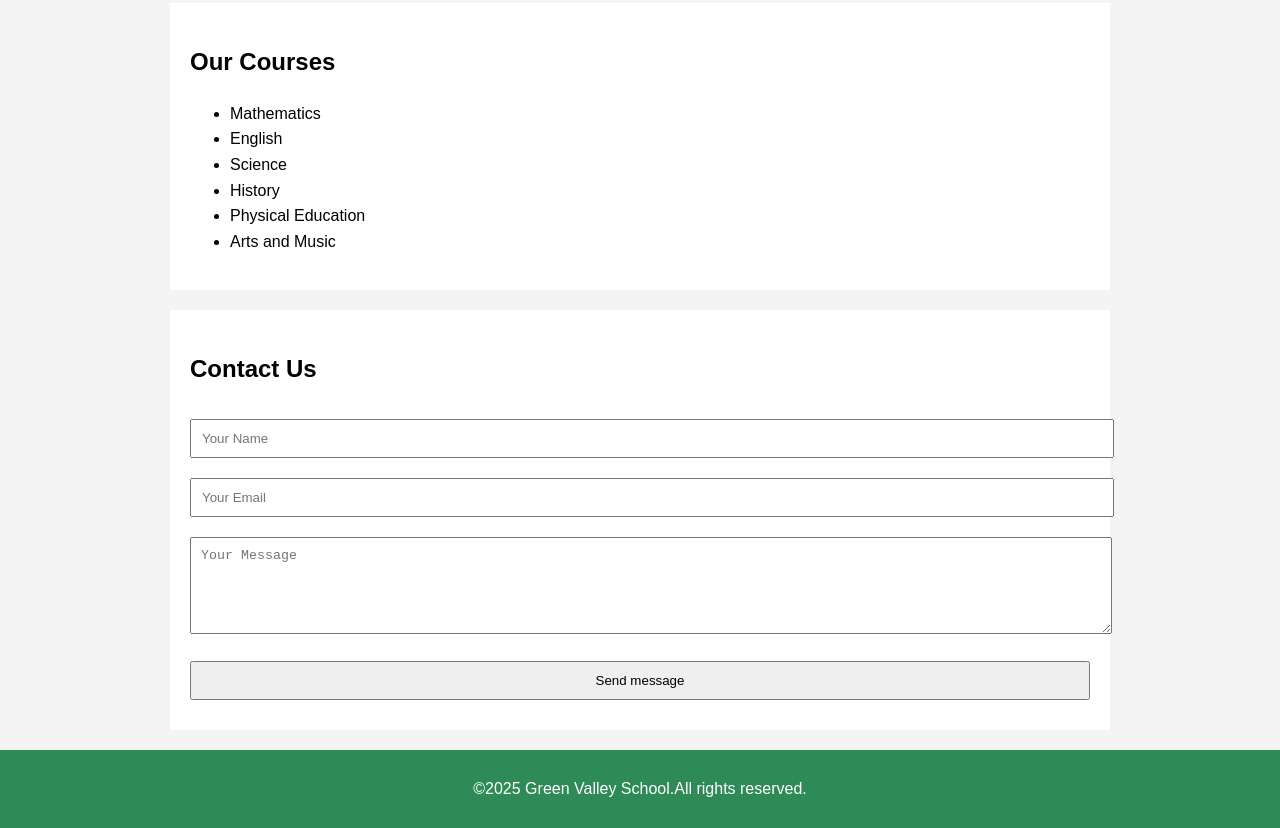
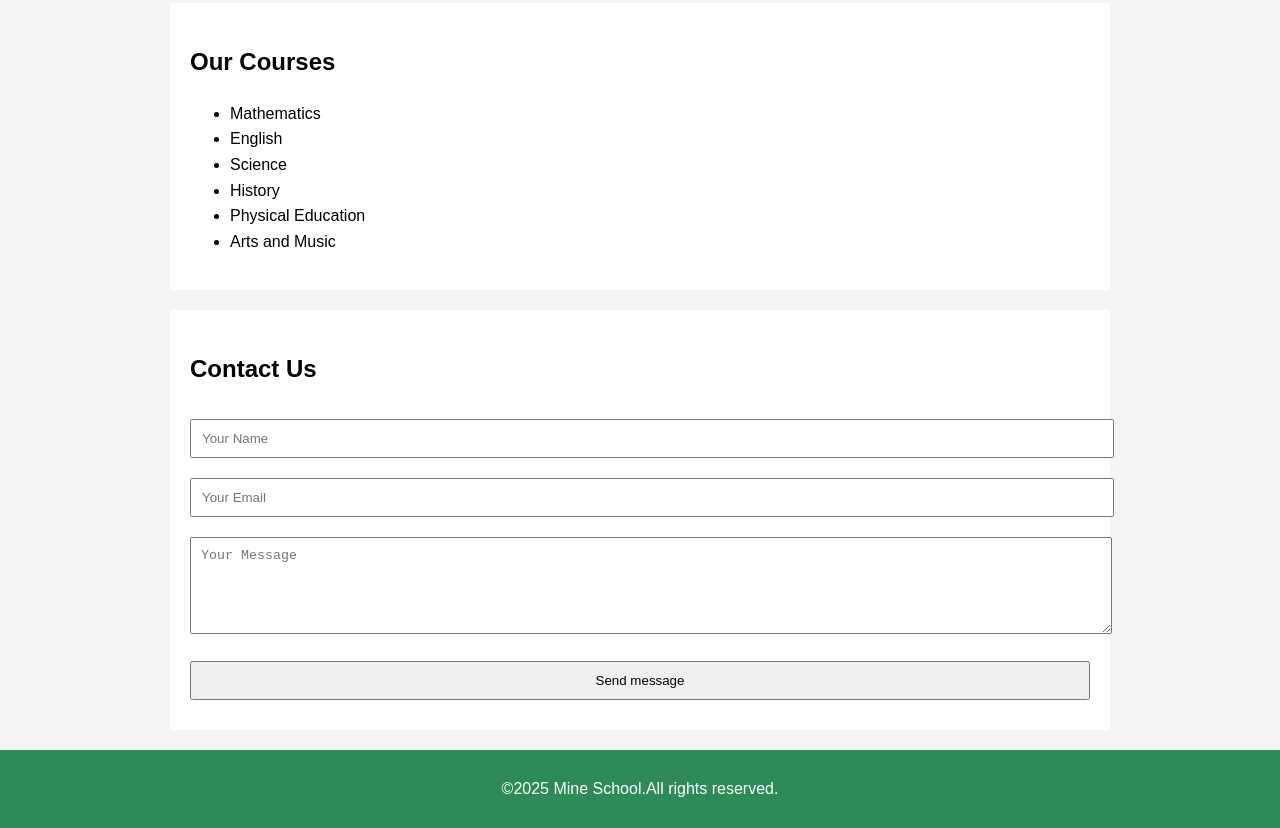
Before and after one commit to Shrinivash12/Mine, a plain HTML site: page index.html in a window 1280 px wide. Shown: the part 444-1272 px from the top of the page. Drawn offline with Linux system fonts and the light colour scheme.

Commit message:
Update index.html

```diff
--- a/index.html
+++ b/index.html
@@ -89,7 +89,7 @@
         </form>
     </section>
     <footer>
-        <p>&copy;2025 Green Valley School.All rights reserved.</p>
+        <p>&copy;2025 Mine School.All rights reserved.</p>
     </footer>
 </body>
 </html>
```
